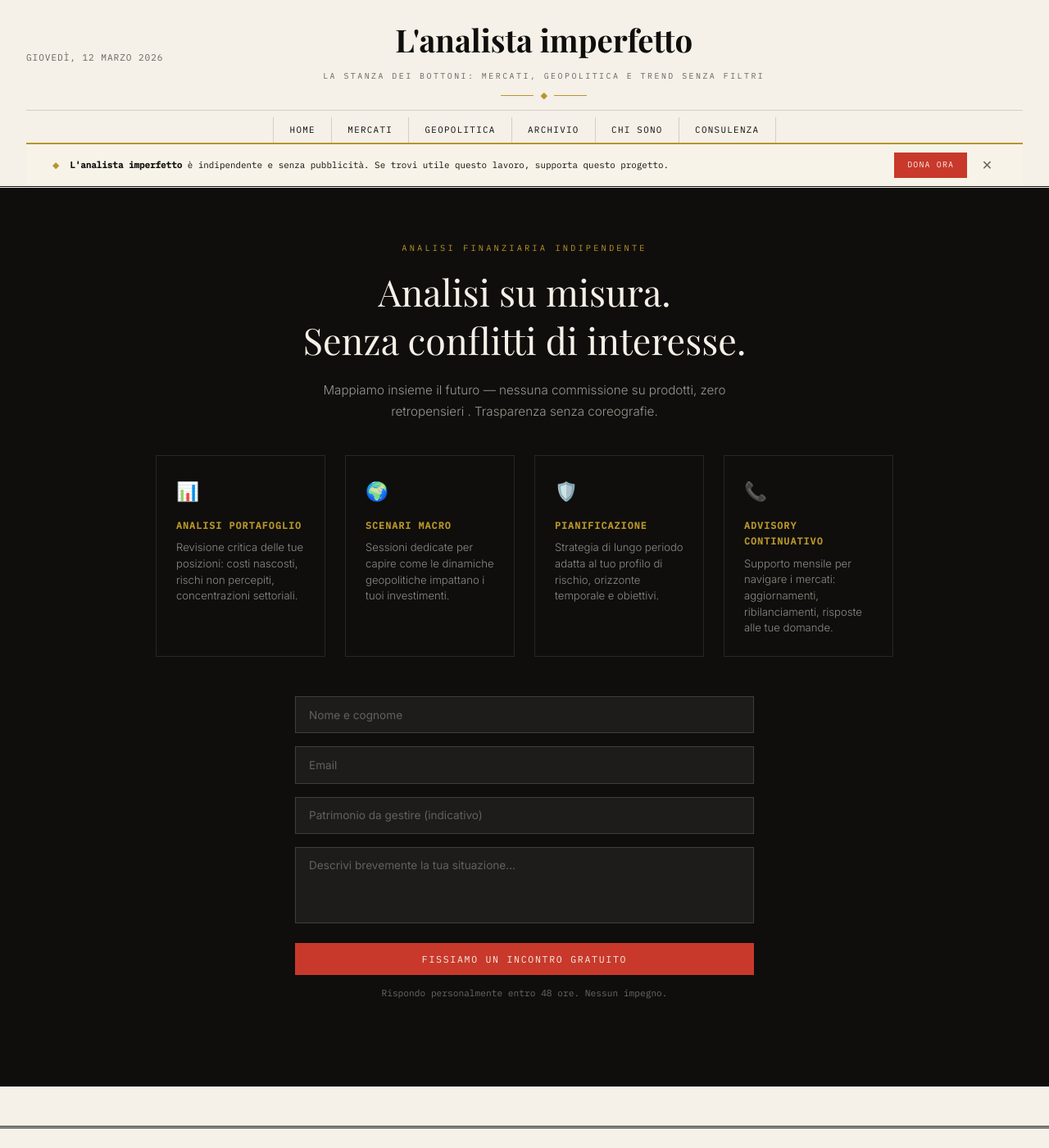
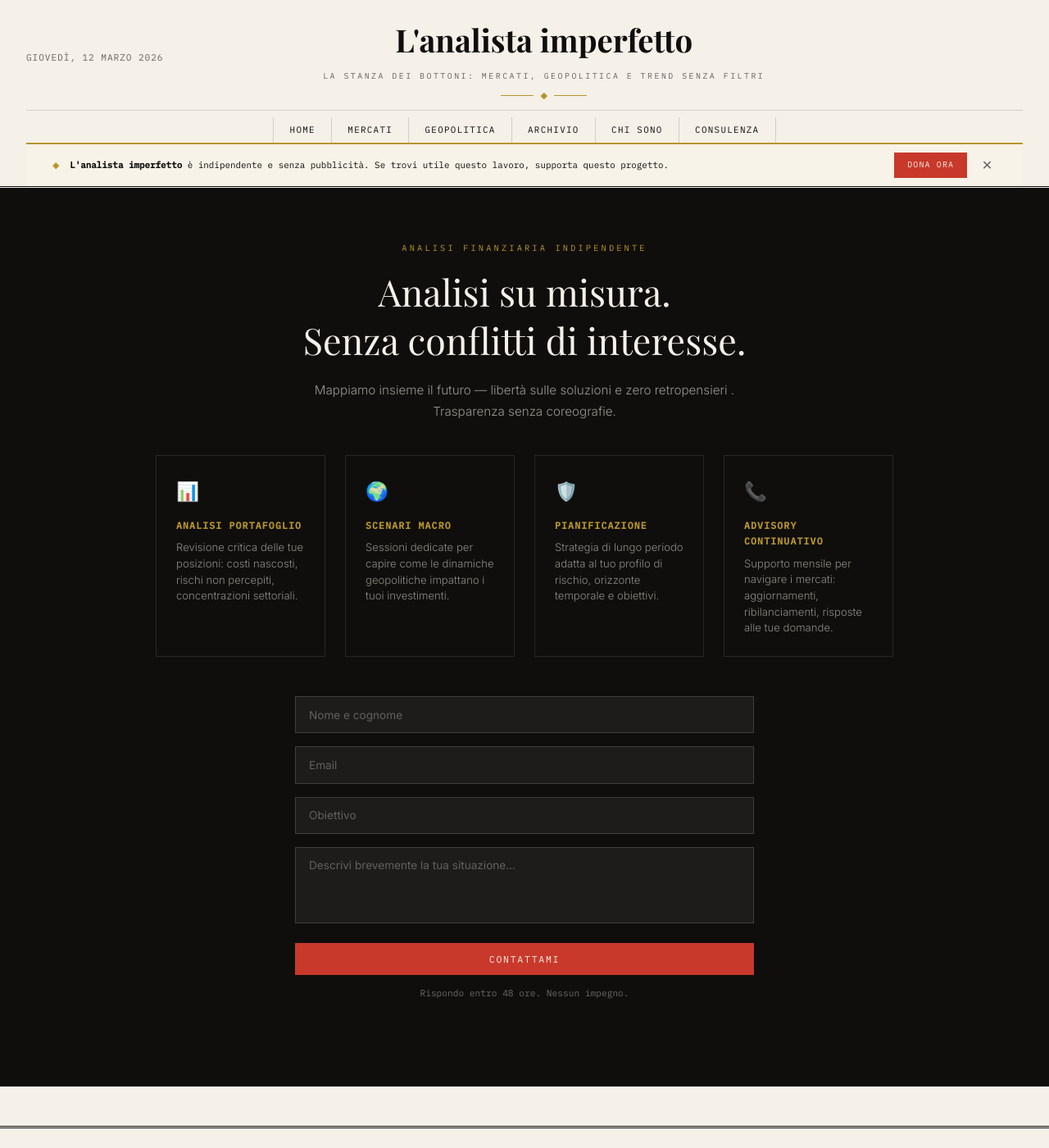
Before and after one commit to martellialessandro/martellialessandro.github.io, a Jekyll site: the page built from consulenza.html, in a window 1280 px wide and 1400 px high. Shown: the whole window at 82% size. Built offline with Jekyll 4.4.1, drawn with Linux system fonts in a browser that asks for light colours; some web fonts are replaced.

Commit message:
Update consulting section text and form fields

```diff
--- a/consulenza.html
+++ b/consulenza.html
@@ -24,7 +24,7 @@ title: Consulenza
 <section class="consulting-section">
   <p class="kicker">Analisi Finanziaria Indipendente</p>
   <h1>Analisi su misura.<br>Senza conflitti di interesse.</h1>
-  <p>Mappiamo insieme il futuro — nessuna commissione su prodotti, zero retropensieri . Trasparenza senza coreografie.</p>
+  <p>Mappiamo insieme il futuro — libertà sulle soluzioni e zero retropensieri . Trasparenza senza coreografie.</p>
 
   <div class="services-grid">
     <div class="service-card">
@@ -52,9 +52,9 @@ title: Consulenza
 <form class="contact-form" action="https://formspree.io/f/mkoqrgoe" method="POST">
     <input type="text" name="nome" placeholder="Nome e cognome" required>
     <input type="email" name="email" placeholder="Email" required>
-    <input type="text" name="patrimonio" placeholder="Patrimonio da gestire (indicativo)">
+    <input type="text" name="patrimonio" placeholder="Obiettivo">
     <textarea name="messaggio" rows="4" placeholder="Descrivi brevemente la tua situazione..." required></textarea>
-    <button type="submit" class="btn-primary">Fissiamo un incontro gratuito</button>
-    <p style="font-size:0.7rem; color:rgba(245,240,232,0.4); margin-top:0.8rem; text-align:center; font-family:'IBM Plex Mono',monospace;">Rispondo personalmente entro 48 ore. Nessun impegno.</p>
+    <button type="submit" class="btn-primary">Contattami</button>
+    <p style="font-size:0.7rem; color:rgba(245,240,232,0.4); margin-top:0.8rem; text-align:center; font-family:'IBM Plex Mono',monospace;">Rispondo entro 48 ore. Nessun impegno.</p>
 </form>
 </section>
```
